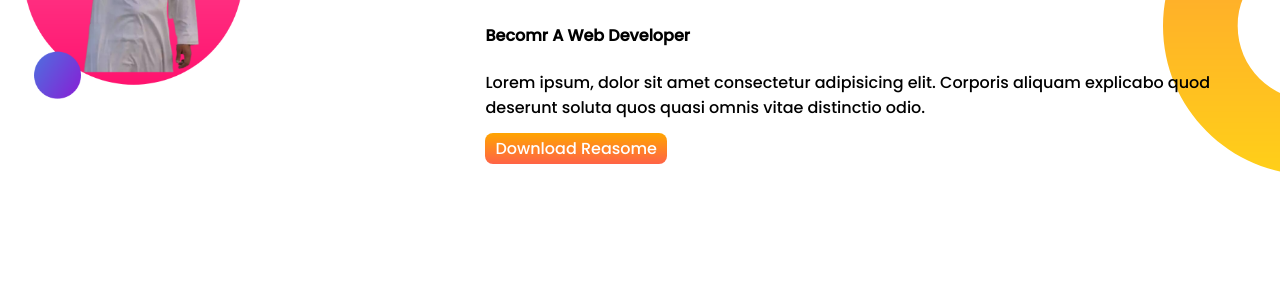
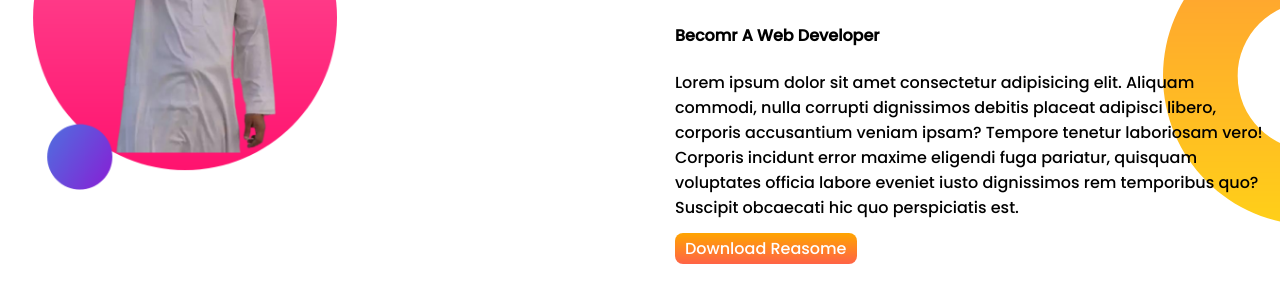
Before and after one commit to MuhammadJunaid01/Portfoli-web, a plain HTML site: page index.html in a window 1280 px wide. Shown: the part 599-885 px from the top of the page. Before the commit the page ends 800 px from the top, so only its background shows below. Drawn offline with Linux system fonts and the light colour scheme.

Commit message:
juanaid port

```diff
--- a/index.html
+++ b/index.html
@@ -44,8 +44,10 @@
             <h1>Dream Big</h1>
 
             <h4>Becomr A Web Developer</h4>
-            <p>Lorem ipsum, dolor sit amet consectetur adipisicing elit. Corporis aliquam explicabo quod deserunt soluta
-                quos quasi omnis vitae distinctio odio.</p>
+            <p>Lorem ipsum dolor sit amet consectetur adipisicing elit. Aliquam commodi, nulla corrupti dignissimos
+                debitis placeat adipisci libero, corporis accusantium veniam ipsam? Tempore tenetur laboriosam vero!
+                Corporis incidunt error maxime eligendi fuga pariatur, quisquam voluptates officia labore eveniet iusto
+                dignissimos rem temporibus quo? Suscipit obcaecati hic quo perspiciatis est.</p>
             <a target="blank" href=https://www.facebook.com/profile.php?id=100009224856897"">Download Reasome</a>
             <br><br>
 
--- a/style.css
+++ b/style.css
@@ -61,3 +61,6 @@ section{
     color: white;
     border-radius: 8px;
 }
+.text{
+    width: 50%;
+}
```
